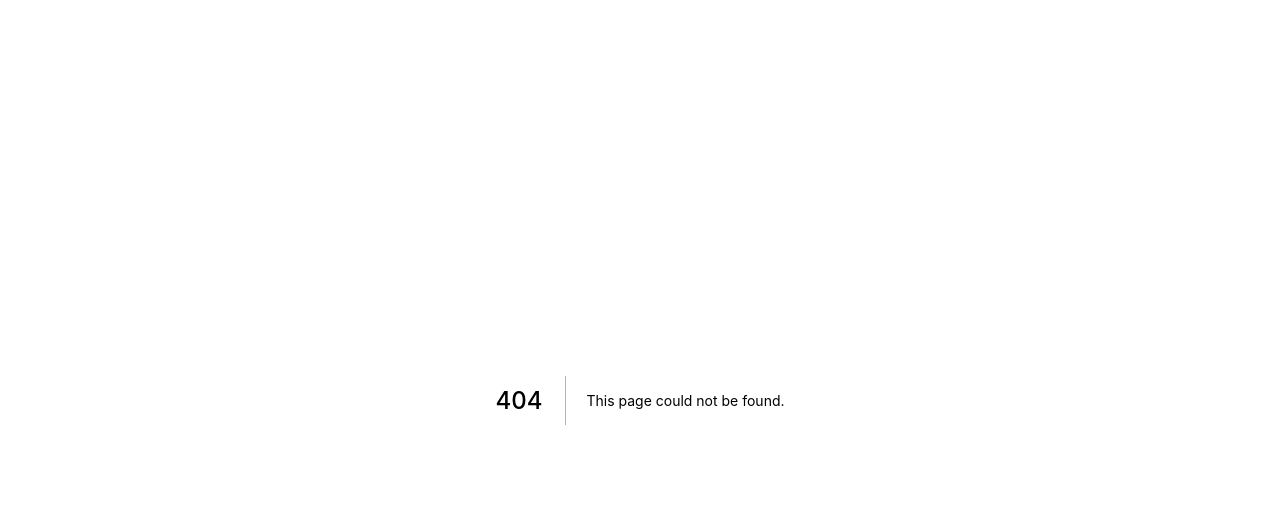
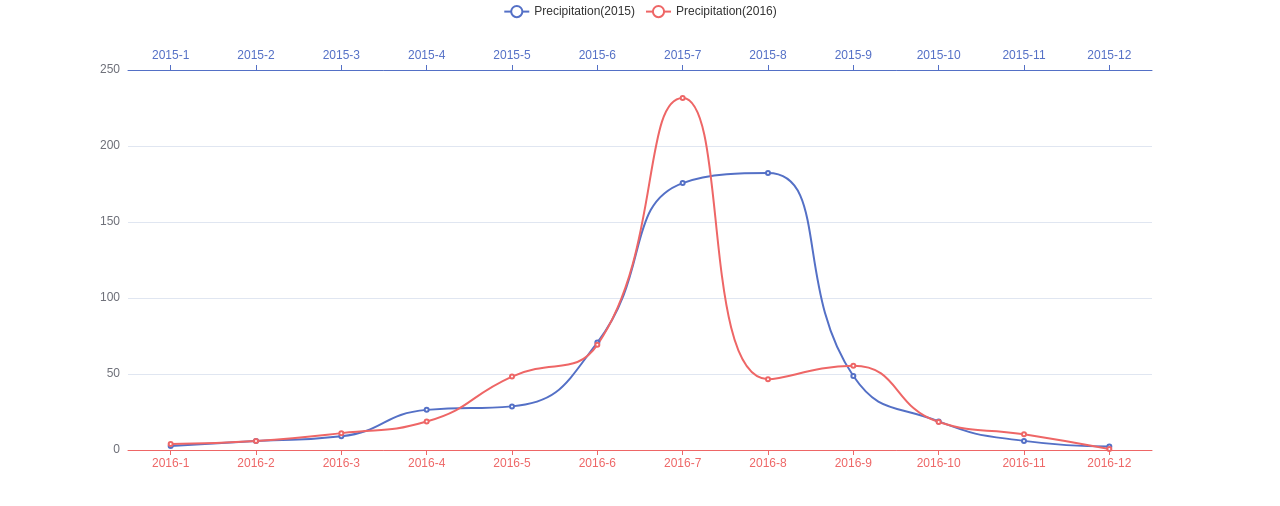
Before and after one commit to hbarve1/charts-and-graphs, a Next.js app: page /echarts/line/multiple-x-axes in a window 1280 px wide. Before the commit this address had no page. Shown: the top 506 px of the page. Built offline with nearby package versions, Linux system fonts and the light colour scheme.

Commit message:
echarts/line/multiple-x-axes

```diff
--- /dev/null
+++ b/pages/echarts/line/multiple-x-axes.js
@@ -0,0 +1,117 @@
+/** @format */
+// https://dev.to/maneetgoyal/using-apache-echarts-with-react-and-typescript-353k
+
+import ReactECharts from "../../../components/echarts/ReactECharts";
+
+const colors = ["#5470C6", "#EE6666"];
+const option = {
+  color: colors,
+  tooltip: {
+    trigger: "none",
+    axisPointer: {
+      type: "cross",
+    },
+  },
+  legend: {},
+  grid: {
+    top: 70,
+    bottom: 50,
+  },
+  xAxis: [
+    {
+      type: "category",
+      axisTick: {
+        alignWithLabel: true,
+      },
+      axisLine: {
+        onZero: false,
+        lineStyle: {
+          color: colors[1],
+        },
+      },
+      axisPointer: {
+        label: {
+          formatter: function (params) {
+            return (
+              "Precipitation  " +
+              params.value +
+              (params.seriesData.length ? "：" + params.seriesData[0].data : "")
+            );
+          },
+        },
+      },
+      // prettier-ignore
+      data: ['2016-1', '2016-2', '2016-3', '2016-4', '2016-5', '2016-6', '2016-7', '2016-8', '2016-9', '2016-10', '2016-11', '2016-12'],
+    },
+    {
+      type: "category",
+      axisTick: {
+        alignWithLabel: true,
+      },
+      axisLine: {
+        onZero: false,
+        lineStyle: {
+          color: colors[0],
+        },
+      },
+      axisPointer: {
+        label: {
+          formatter: function (params) {
+            return (
+              "Precipitation  " +
+              params.value +
+              (params.seriesData.length ? "：" + params.seriesData[0].data : "")
+            );
+          },
+        },
+      },
+      // prettier-ignore
+      data: ['2015-1', '2015-2', '2015-3', '2015-4', '2015-5', '2015-6', '2015-7', '2015-8', '2015-9', '2015-10', '2015-11', '2015-12'],
+    },
+  ],
+  yAxis: [
+    {
+      type: "value",
+    },
+  ],
+  series: [
+    {
+      name: "Precipitation(2015)",
+      type: "line",
+      xAxisIndex: 1,
+      smooth: true,
+      emphasis: {
+        focus: "series",
+      },
+      data: [
+        2.6, 5.9, 9.0, 26.4, 28.7, 70.7, 175.6, 182.2, 48.7, 18.8, 6.0, 2.3,
+      ],
+    },
+    {
+      name: "Precipitation(2016)",
+      type: "line",
+      smooth: true,
+      emphasis: {
+        focus: "series",
+      },
+      data: [
+        3.9, 5.9, 11.1, 18.7, 48.3, 69.2, 231.6, 46.6, 55.4, 18.4, 10.3, 0.7,
+      ],
+    },
+  ],
+};
+
+const Echarts = () => {
+  return (
+    <div>
+      <ReactECharts
+        option={option}
+        style={{
+          height: "500px",
+        }}
+      />
+    </div>
+  );
+};
+
+export default Echarts;
```
